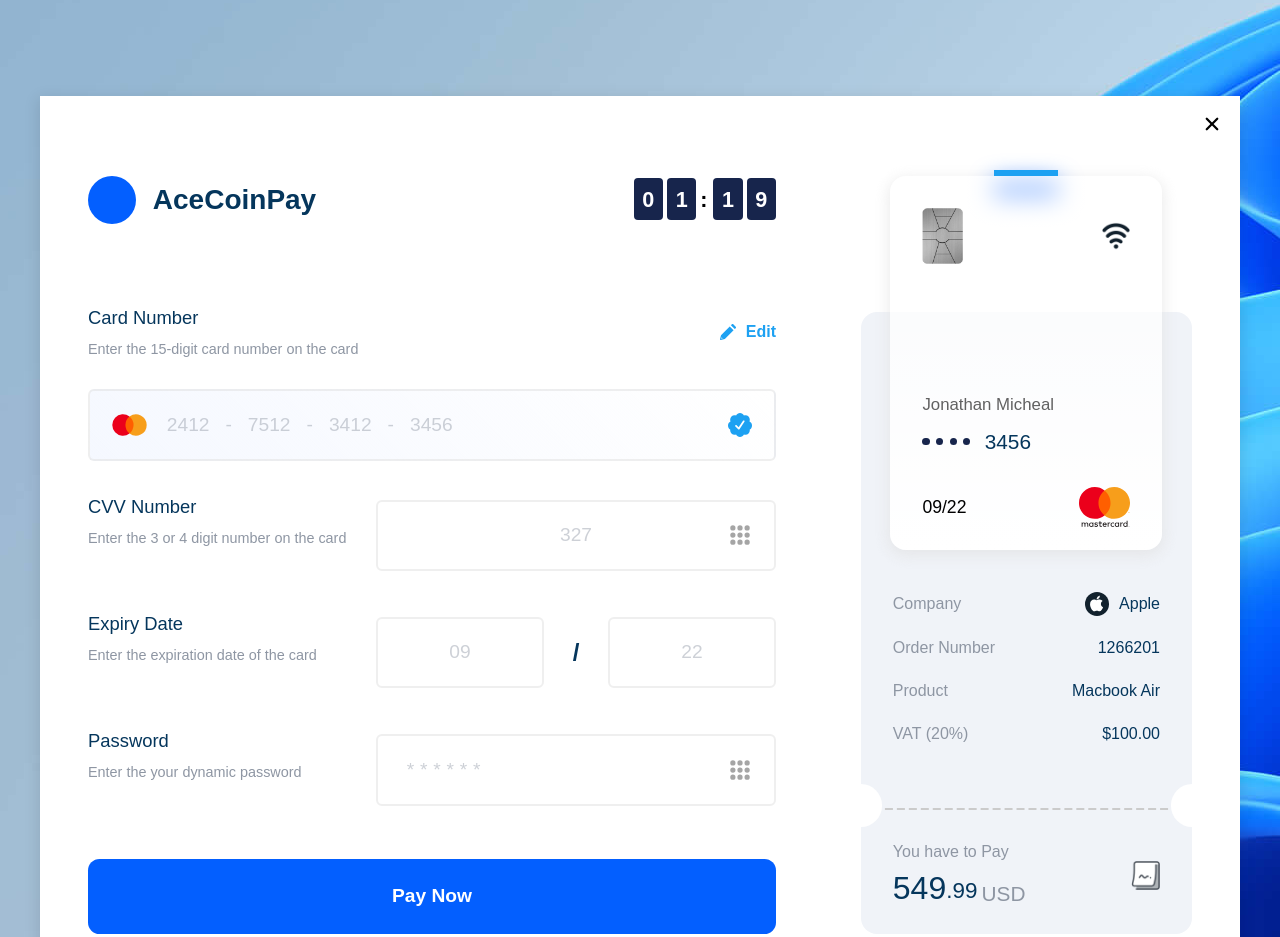
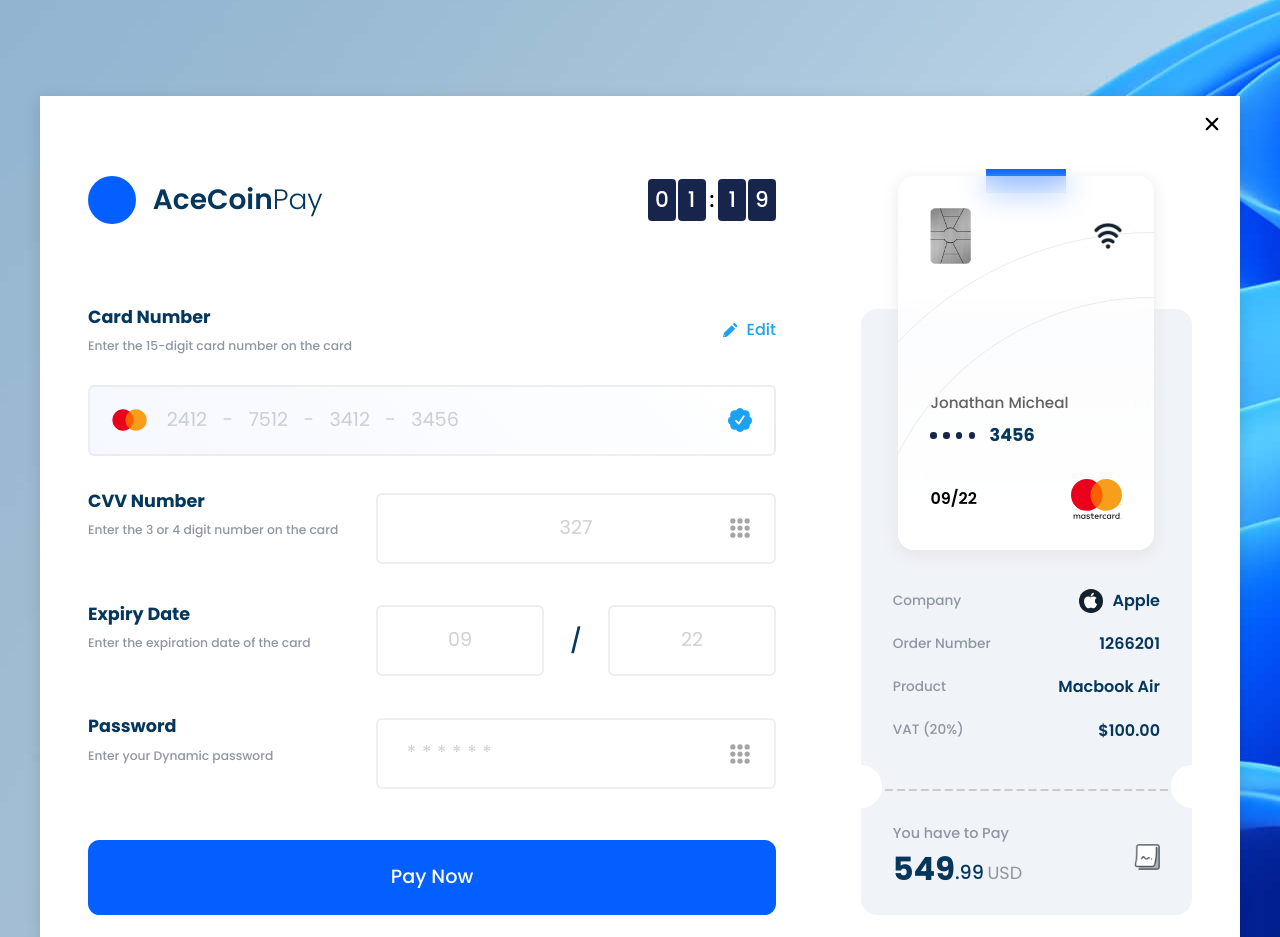
Before and after one commit to thebigtank/acecoinpaydesign, a website built with Vite: page index.html in a window 1280 px wide. Shown: the top 937 px of the page. Built offline with nearby package versions, Linux system fonts and the light colour scheme; a web font is replaced by a local one.

Commit message:
Font Fixes

```diff
--- a/css/_mixins.scss
+++ b/css/_mixins.scss
@@ -1,9 +1,3 @@
-// @mixin setFont ($family, $weight, $size) {
-//     font-family: $family;
-//     font-weight: $weight;
-//     font-size: $size;
-// }
-
 @mixin setFlex ($flex, $alignItems, $justifyContent, $flexdirection) {
     display: $flex;
     align-items: $alignItems;
--- a/css/_variables.scss
+++ b/css/_variables.scss
@@ -7,9 +7,10 @@
 $active-border: #0077B6;
 
 // Fonts
-$averta-thin: 'Averta-Thin', sans-serif;
-$averta-light: 'Averta-Light', sans-serif;
-$averta-regular: 'Averta-Regular', sans-serif;
-$averta-semibold: 'Averta-Semibold', sans-serif;
-$averta-bold: 'Averta-Bold', sans-serif;
-$averta-extrabold: 'Averta-ExtraBold', sans-serif;
+$poppins: 'Poppins', sans-serif;
+// $averta-thin: 'Averta-Thin', sans-serif;
+// $averta-light: 'Averta-Light', sans-serif;
+// $averta-regular: 'Averta-Regular', sans-serif;
+// $averta-semibold: 'Averta-Semibold', sans-serif;
+// $averta-bold: 'Averta-Bold', sans-serif;
+// $averta-extrabold: 'Averta-ExtraBold', sans-serif;
--- a/css/main.scss
+++ b/css/main.scss
@@ -1,4 +1,6 @@
-@import url('http://fonts.cdnfonts.com/css/averta-blackitalic?styles=17711,17713,17717,17720,17722,17723');
+// @import url('http://fonts.cdnfonts.com/css/averta-blackitalic?styles=17711,17713,17717,17720,17722,17723');
+
+@import url('https://fonts.googleapis.com/css2?family=Poppins:wght@200;300;400;500;600;700;800&display=swap');
 
 @import 'variables.scss';
 @import 'mixins.scss';
@@ -19,7 +21,7 @@
     max-width: 1200px;
     margin: 0 auto;
     padding-top: 6em;
-    font-family: $averta-regular;
+    font-family: $poppins;
     background: #ffffff;
     padding: 3em;
     padding-top: 5em;
@@ -54,26 +56,29 @@
                 border-radius: 50%;
             }
             h1 {
-                font-family: $averta-bold;
-                font-weight: 700;
                 font-size: 1.75em;
+                font-weight: 600;
                 margin-left: .6em;
                 color: $text_one;
                 .lean {
-                    font-family: $averta-thin;
+                    font-weight: 300;
                 }
             }
         }
 
         .timer {
-            font-weight: 600;
             font-size: 1.35em;
+            font-weight: 500;
             &-box {
                 background-color: $dark_bg;
                 color: #fff;
-                padding: .4em;
+                height: 1.9em;
+                width: 1.3em;
+                display: inline-flex;
+                justify-content: center;
+                align-items: center;
                 border-radius: 4px;
-                margin-left: -2px;
+                margin-left: -4px;
             }
             &-divider {
                 position: relative;
@@ -91,14 +96,14 @@
                     .description {
                         .title {
                             text-transform: capitalize;
-                            font-family: $averta-bold;
-                            font-size: 1.15em;
+                            font-size: 1.1em;
+                            font-weight: 700;
                             color: $text_one;
                             margin-bottom: .4em;
                         }
                         .desc {
-                            font-family: $averta-semibold;
-                            font-size: .9em;
+                            font-size: .77em;
+                            font-weight: 500;
                             color: $text_two;
 
                         }
@@ -107,13 +112,13 @@
                         @include setFlex(flex, center, space-between, initial);
                         color: #1da1f2;
                         svg {
-                            height: 1em;
+                            height: .9em;
                             fill: #1da1f2;
                         }
                         .btn-desc {
                             display: block;
                             margin-left: .6em;
-                            font-weight: 700;
+                            font-weight: 500;
                         }
                     }
                 }
@@ -142,14 +147,15 @@
                         width: 100%;
                         padding: 1em 4em 1em 4em;
                         font-size: 1.2em;
+                        font-weight: 600;
                         border-radius: 6px;
                         background: linear-gradient(45deg, #f5f8ff, transparent);
-                        font-family: $averta-semibold;
                         color: $text_one;
                         &:focus {
                             outline-color: $active-border;
                         }
                         &::placeholder {
+                            font-weight: 400;
                             opacity: .5;
                         }
                     }
@@ -164,7 +170,7 @@
                         .divider {
                             display: block;
                             font-size: 1.5em;
-                            font-weight: 700;
+                            font-weight: 500;
                             color: $text_one;
                             position: absolute;
                             left: 50%;
@@ -206,7 +212,7 @@
                 color: #fff;
                 text-transform: capitalize;
                 font-size: 1.2em;
-                font-weight: 600;
+                font-weight: 500;
                 border-radius: .6em;
                 transition: all 250ms ease-in-out;
                 &:hover {
@@ -222,19 +228,19 @@
     height: 100%;
     width: 90%;
     float: right;
-    // overflow: hidden;
     .credit-card {
-        width: 17em;
+        width: 16em;
         height: 23.4em;
         background: linear-gradient(180deg, rgb(255 255 255 / 60%), #fff);
-        margin: 0 auto;
+        backdrop-filter: blur(15px);
         padding: 2em;
         border-radius: 1em;
         box-shadow: 0px 4px 14px 2px rgba(224, 224, 224, 0.6);
-        position: absolute;
+        position: relative;
         z-index: 99;
         left: 50%;
         transform: translate(-50%, 0);
+        overflow: hidden;
         &__head {
             position: relative;
             @include setFlex(flex, center, space-between, initial);
@@ -255,8 +261,8 @@
             }
             .holder {
                 text-transform: capitalize;
-                font-family: $averta-semibold;
-                font-size: 1.05em;
+                font-size: .95em;
+                font-weight: 500;
                 margin-bottom: .5em;
                 color: #616161;
             }
@@ -267,16 +273,16 @@
                     @include setFlex(flex, center, initial, initial);
                     margin-right: .5em;
                     .circle {
-                        height: .45em;
-                        width: .45em;
+                        height: .4em;
+                        width: .4em;
                         border-radius: 50%;
                         background-color: $dark_bg;
                         margin-right: .4em;
                     }
                 }
                 .visible-digits {
-                    font-family: $averta-bold;
-                    font-size: 1.3em;
+                    font-size: 1.1em;
+                    font-weight: 700;
                 }
             }
         }
@@ -285,35 +291,43 @@
             position: relative;
             top: 1.4em;
             .expiry {
-                font-family: $averta-bold;
-                font-size: 1.1em;
+                font-size: 1em;
+                font-weight: 600;
             }
             .logo {
                 height: 2.5em;
             }
         }
-        &::before {
-            content: '';
+        .card__design {
+            width: 700px;
+            height: 700px;
+            border: 1px solid #ebebeb;
+            border-radius: 50%;
+            display: flex;
+            align-items: center;
+            justify-content: center;
             position: absolute;
-            display: block;
-            height: .4em;
-            width: 4em;
-            background-color: #1da1f2;
-            top: -6px;
-            left: 50%;
-            transform: translate(-50%, 0);
+            top: 3.5em;
+            left: -6em;
+            z-index: -1;
+            .inner {
+                display: inline-block;
+                width: 570px;
+                height: 570px;
+                border-radius: inherit;
+                border: inherit;
+            }
         }
     }
     .blu {
         display: block;
-        height: 1em;
-        width: 4em;
-        background-color: $blue_bg;
+        height: 1.5em;
+        width: 5em;
+        background-color: #035fff;
         position: absolute;
-        top: 6px;
+        top: -7px;
         left: 50%;
         transform: translate(-50%, 0);
-        filter: blur(12px);
     }
     .checkout-details {
         background-color: #f0f3f8;
@@ -333,7 +347,8 @@
                 color: $text_two;
                 margin-bottom: 1.2em;
                 .title {
-                    font-family: $averta-regular;
+                    font-size: .85em;
+                    font-weight: 500;
                 }
                 .value {
                     @include setFlex(flex, center, space-between, initial);
@@ -342,7 +357,7 @@
                     }
                     .inner-text {
                         color: $text_one;
-                        font-family: $averta-bold;
+                        font-weight: 600;
                         margin-left: .6em;
                     }
                 }
@@ -388,33 +403,34 @@
             @include setFlex(flex, center, space-between, initial);
             .total {
                 .desc {
-                    font-family: $averta-regular;
                     color: #8e96a3;
+                    font-size: .9em;
+                    font-weight: 500;
                 }
                 .t-amount {
                     @include setFlex(flex, center, initial, initial);
                     color: $text_one;
                     .amount {
-                        font-family: $averta-extrabold;
                         font-size: 2em;
+                        font-weight: 700;
                         sub {
-                            font-family: $averta-regular;
-                            font-size: .7em;
+                            font-size: .6em;
                             position: relative;
                             bottom: 1px;
+                            font-weight: 500;
                         }
                     }
                     .symbol {
                         position: relative;
-                        top: 6px;
-                        font-size: 1.3em;
+                        top: 4px;
+                        font-size: 1.1em;
                         margin-left: .2em;
                         color: #8e96a3;
                     }
                 }
             }
             img {
-                height: 1.8em;
+                height: 1.6em;
             }
         }
     }
--- a/index.html
+++ b/index.html
@@ -96,7 +96,7 @@
                             <div class="header">
                                 <div class="description">
                                     <h2 class="title">password</h2>
-                                    <p class="desc">Enter the your dynamic password</p>
+                                    <p class="desc">Enter your Dynamic password</p>
                                 </div>
                             </div>
                             <div class="main">
@@ -132,6 +132,9 @@
                     <div class="credit-card__footer">
                         <span class="expiry">09/22</span>
                         <img src="assets/mastercard-2.svg" alt="" class="logo">
+                    </div>
+                    <div class="card__design">
+                        <span class="inner"></span>
                     </div>
                 </div>
                 <div class="checkout-details">
@@ -183,3 +186,5 @@
 
 </body>
 </html>
+
+<!-- https://www.cdnfonts.com/averta-blackitalic.font -->
```
Also changed, not shown: css/main.css, 1 other file.
